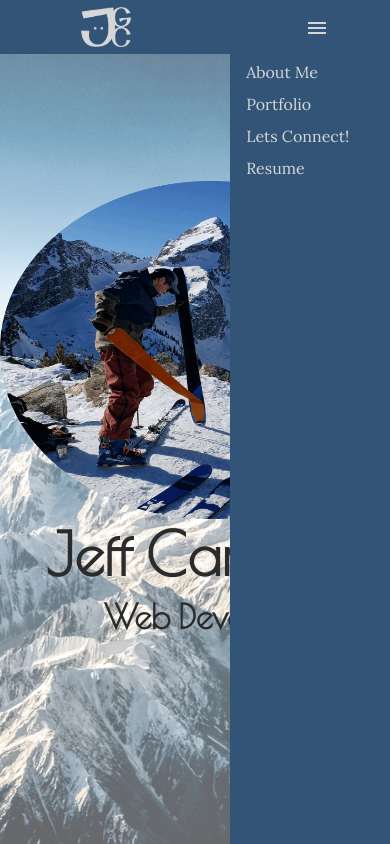
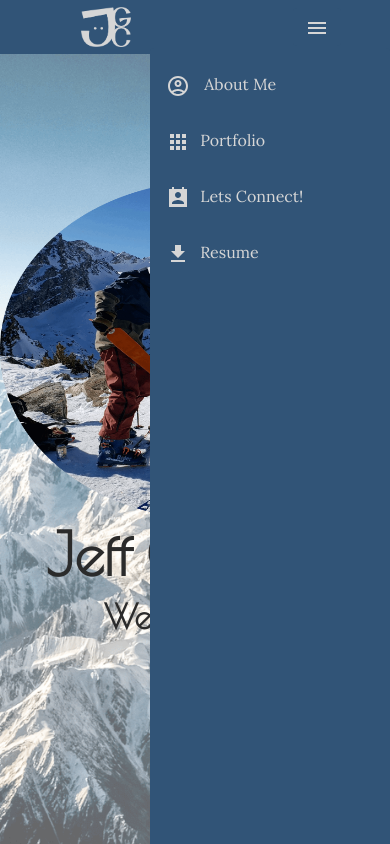
Before and after one commit to jeffgcameron/PortfolioReact, a React (Create React App) app: page / in a window 390 px wide. Both pictures are taken after a click on the button 317 px from the left and 27 px from the top of the page. Built offline with nearby package versions, Linux system fonts and the light colour scheme.

Commit message:
dropdown

```diff
--- a/src/components/Dropdown/index.js
+++ b/src/components/Dropdown/index.js
@@ -1,6 +1,10 @@
 import React from "react";
 // import { FontAwesomeIcon } from "@fortawesome/react-fontawesome";
+import AccountCircleOutlinedIcon from '@mui/icons-material/AccountCircleOutlined';
 import MenuIcon from '@mui/icons-material/Menu';
+import AppsOutlinedIcon from '@mui/icons-material/AppsOutlined';
+import PermContactCalendarSharpIcon from '@mui/icons-material/PermContactCalendarSharp';
+import DownloadSharpIcon from '@mui/icons-material/DownloadSharp';
 import Dropdown from "react-bootstrap/Dropdown";
 import Resume from "../../Images/Jeff Cameron Resume.pdf";
 
@@ -16,10 +20,10 @@ function DropDownMenu() {
         </Dropdown.Toggle>
 
         <Dropdown.Menu>
-          <Dropdown.Item href="#about-me">About Me</Dropdown.Item>
-          <Dropdown.Item href="#portfolio">Portfolio</Dropdown.Item>
-          <Dropdown.Item href="#connect">Lets Connect!</Dropdown.Item>
-          <Dropdown.Item target = "_blank" rel="noreferrer" href={Resume} download>Resume</Dropdown.Item>
+          <Dropdown.Item href="#about-me"><AccountCircleOutlinedIcon className="dropdown-icon" /> About Me</Dropdown.Item>
+          <Dropdown.Item href="#portfolio"><AppsOutlinedIcon className="dropdown-icon"/>Portfolio</Dropdown.Item>
+          <Dropdown.Item href="#connect"><PermContactCalendarSharpIcon className="dropdown-icon"/>Lets Connect!</Dropdown.Item>
+          <Dropdown.Item target = "_blank" rel="noreferrer" href={Resume} download> <DownloadSharpIcon className="dropdown-icon"/>Resume</Dropdown.Item>
         </Dropdown.Menu>
       </Dropdown>
     </div>
--- a/src/components/Dropdown/style.css
+++ b/src/components/Dropdown/style.css
@@ -9,3 +9,7 @@
 .btn-success:focus {
     box-shadow: none !important;
 }
+
+.dropdown-icon {
+    margin-right: 10px;
+}
--- a/src/components/Header/style.css
+++ b/src/components/Header/style.css
@@ -70,11 +70,13 @@ li {
 .dropdown-menu {
     background-color: rgb(49, 84, 119) !important;
     border-style: none !important;
-    width: 100% !important;
+    min-width: 15rem !important;
     inset: 0px 0px 0px 0px !important;
+    line-height: 3 !important;
     height: 100vh;
 
 }
+
 
 @media screen and (max-width: 768px) {
 
@@ -91,10 +93,12 @@ li {
     .dropdown-item {
        font-family: 'Lora', serif;
        color: rgb(214, 214, 214) !important;
+       display: inline;
     }
 
     .dropdown-item:hover {
         opacity: 100%;
         font-weight: bolder;
+        color: rgb(49, 84, 119) !important;
     }
 }
```
Also changed, not shown: 15 other files (tests, documents, lock files or other folders).
